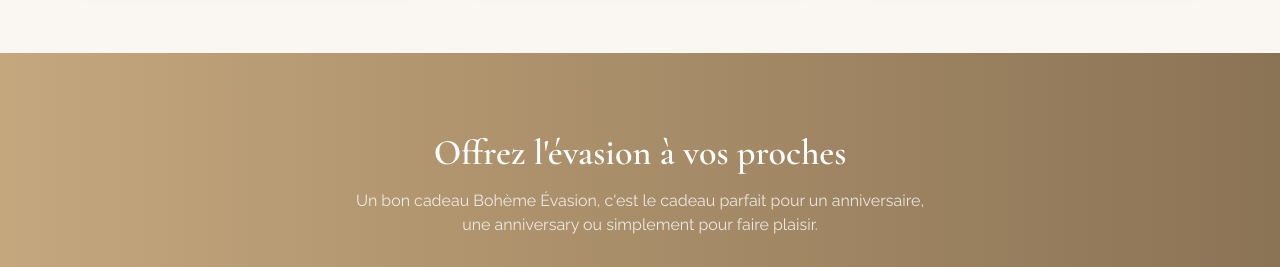
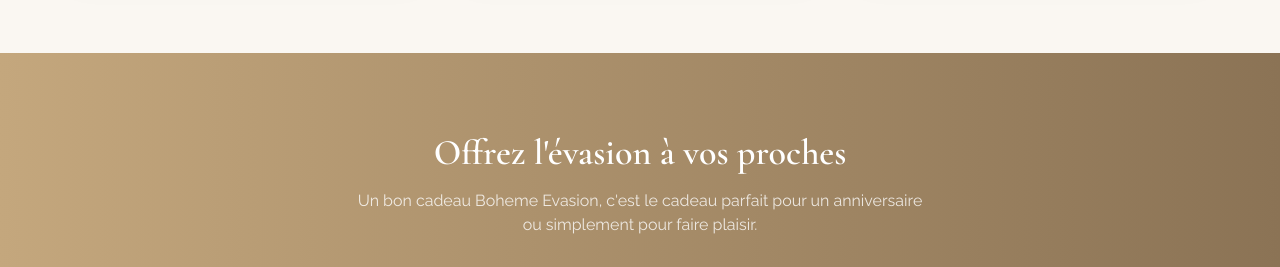
Before and after one commit to TheoROB/boheme-evasion, a Next.js app: page / in a window 1280 px wide. Shown: the part 5249-5516 px from the top of the page. Built offline with nearby package versions, Linux system fonts and the light colour scheme.

Commit message:
fix: resolve character encoding issues

```diff
--- a/app/page.tsx
+++ b/app/page.tsx
@@ -293,7 +293,7 @@
             Offrez l'évasion à vos proches
           </h2>
           <p className="text-white/80 mb-8 max-w-xl mx-auto">
-            Un bon cadeau Bohème Évasion, c'est le cadeau parfait pour un anniversaire, une anniversary ou simplement pour faire plaisir.
+            Un bon cadeau Boheme Evasion, c'est le cadeau parfait pour un anniversaire ou simplement pour faire plaisir.
           </p>
           <div className="flex flex-col sm:flex-row gap-4 justify-center">
             <Link href="/bons-cadeaux" className="inline-flex items-center justify-center px-8 py-4 bg-white text-primary font-semibold rounded-full hover:bg-white/90 transition-all">
```
